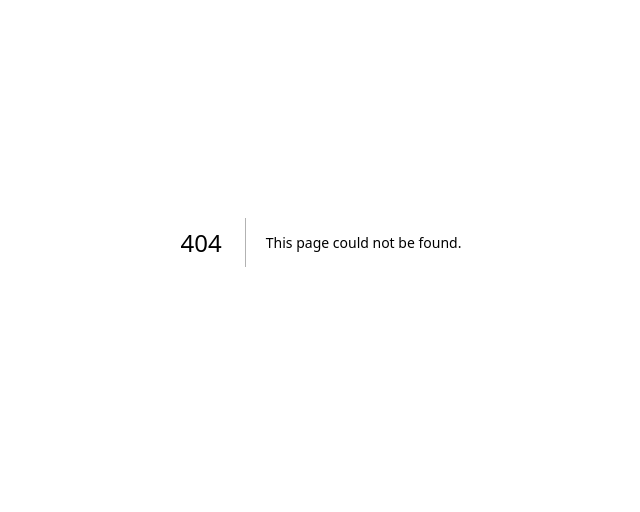
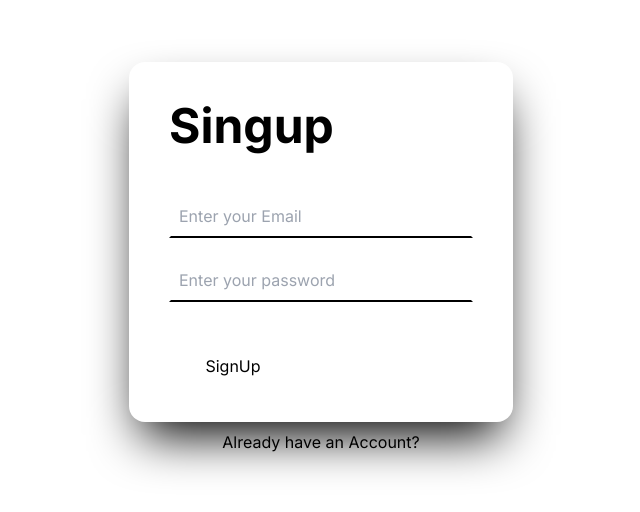
Before and after one commit to punit-mistry/migraineapp, a Next.js app: page /login in a window 1280 px wide. Before the commit this address had no page. Shown: the part 158-670 px from the top of the page, without its empty margins (319-959 px from the left). Built offline with nearby package versions, Linux system fonts and the light colour scheme.

Commit message:
added the login page

```diff
--- a/app/Components/Header.jsx
+++ b/app/Components/Header.jsx
@@ -3,6 +3,7 @@ import { Avatar, Grid, Button, Switch, FormControlLabel } from "@mui/material";
 import { useRouter } from "next/navigation";
 import Logo from "../../public/logo.png";
 import Image from "next/image";
+import Link from "next/link";
 const Header = ({ switchTheme, user }) => {
   const router = useRouter();
   const getFirstLetter = () => {
@@ -12,7 +13,7 @@ const Header = ({ switchTheme, user }) => {
   return (
     <Grid
       sx={{ p: 2 }}
-      // className="border-b-4 border-black"
+      className="shadow-lg"
     >
       <Grid
         container
@@ -63,6 +64,11 @@ const Header = ({ switchTheme, user }) => {
               </Avatar>{" "}
             </Grid>
           )}
+          {!user && (
+            <button className="w-32 h-10 bg-blue-600 hover:bg-blue-700 transition-all rounded-lg text-white">
+              <Link href="/login">SignUp</Link>
+            </button>
+          )}
         </Grid>
       </Grid>
     </Grid>
--- a/app/Components/Landing.jsx
+++ b/app/Components/Landing.jsx
@@ -18,7 +18,7 @@ export default function Landing() {
       let { data, error } = await supabase.auth.signInWithOtp({
         email: emails,
       });
-
+      console.log(error.message);
       if (data) {
         setSuccess(true);
       }
@@ -31,7 +31,7 @@ export default function Landing() {
   };
   return (
     <Grid
-      className="Landing p-3"
+      className="Landing p-10"
       container
       direction="column"
       justifyContent="center"
@@ -65,7 +65,7 @@ export default function Landing() {
               className="bg-blue-500"
               onClick={login}
             >
-              Signup
+              Sign In
             </Button>
           </div>
         )}
--- /dev/null
+++ b/app/login/page.jsx
@@ -0,0 +1,76 @@
+"use client";
+import React from "react";
+import { useState, useEffect } from "react";
+import Link from "next/link";
+import { supabase } from "@/supabase";
+const Login = () => {
+  const [error, setError] = useState(false);
+  const [UserData, setUserData] = useState({
+    email: "",
+    password: "",
+  });
+  useEffect(() => {
+    setError(true);
+    setTimeout(() => {
+      setError(false);
+    }, 2000);
+  }, []);
+
+  const Login = async () => {
+    console.log(UserData);
+    let { data, error } = await supabase.auth.signUp({
+      email: UserData.email,
+      password: UserData.password,
+    });
+    console.log(data, error);
+  };
+
+  return (
+    <>
+      <div className="flex gap-10 justify-center items-center h-[100vh] flex-col ">
+        {error && (
+          <div className="w-96 bg-red-100 h-10 border-2 border-red-600 flex items-center p-3 rounded-md">
+            Please SignUp !!
+          </div>
+        )}
+
+        <div className="shadow-2xl shadow-black h-[45vh] w-96 p-10 flex flex-col gap-11 rounded-2xl">
+          <div className="font-bold text-5xl ">Singup </div>
+          <div className="flex flex-col gap-5">
+            <input
+              type="email"
+              value={UserData.email}
+              onChange={(e) =>
+                setUserData({ ...UserData, email: e.target.value })
+              }
+              className="border-2 border-b-black border-transparent focus:outline-none p-2 "
+              placeholder="Enter your Email "
+            />
+            <input
+              type="password"
+              value={UserData.password}
+              onChange={(e) =>
+                setUserData({ ...UserData, password: e.target.value })
+              }
+              className="border-2 border-b-black border-transparent focus:outline-none p-2 "
+              placeholder="Enter your password"
+            />
+          </div>
+          <div>
+            <button
+              onClick={Login}
+              className="hover:bg-black hover:text-white w-32 h-10 transition-all"
+            >
+              SignUp
+            </button>
+          </div>
+          <button className="hover:underline">
+            <Link href="/">Already have an Account?</Link>
+          </button>
+        </div>
+      </div>
+    </>
+  );
+};
+
+export default Login;
```
